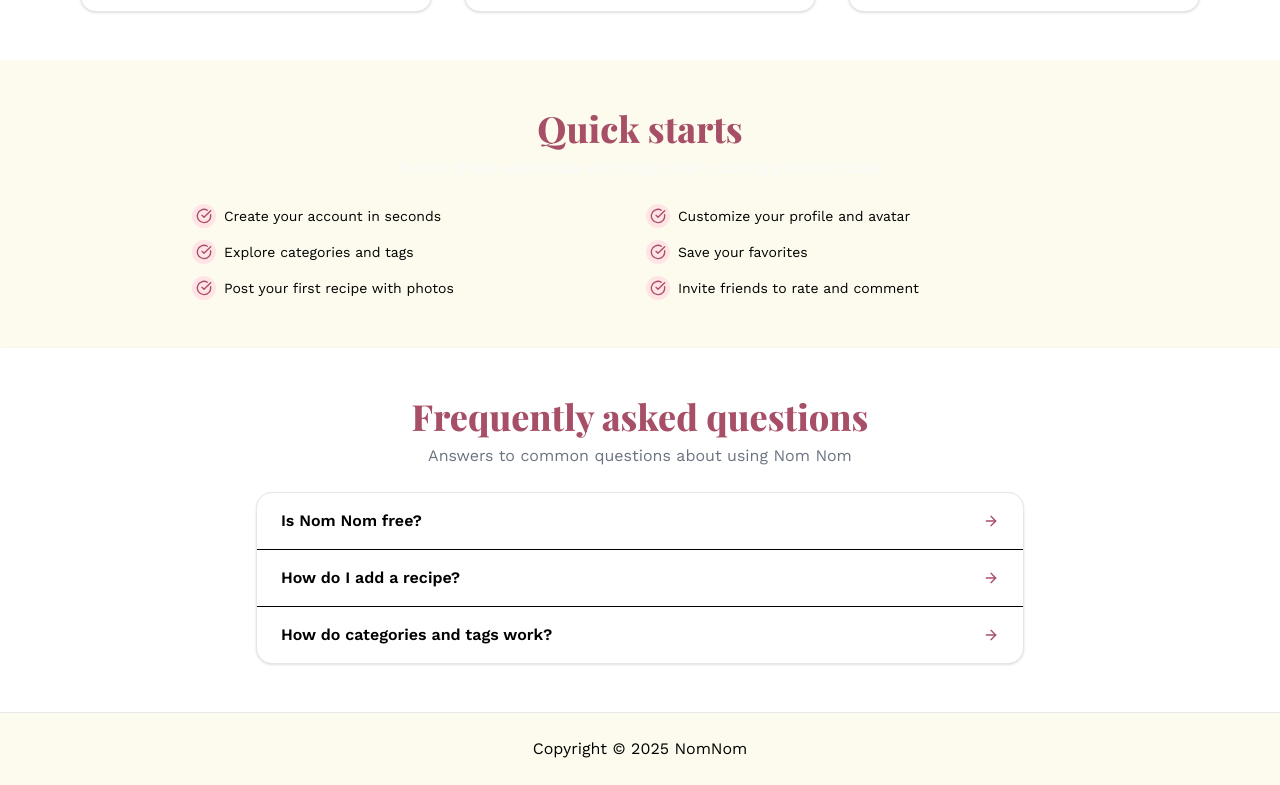
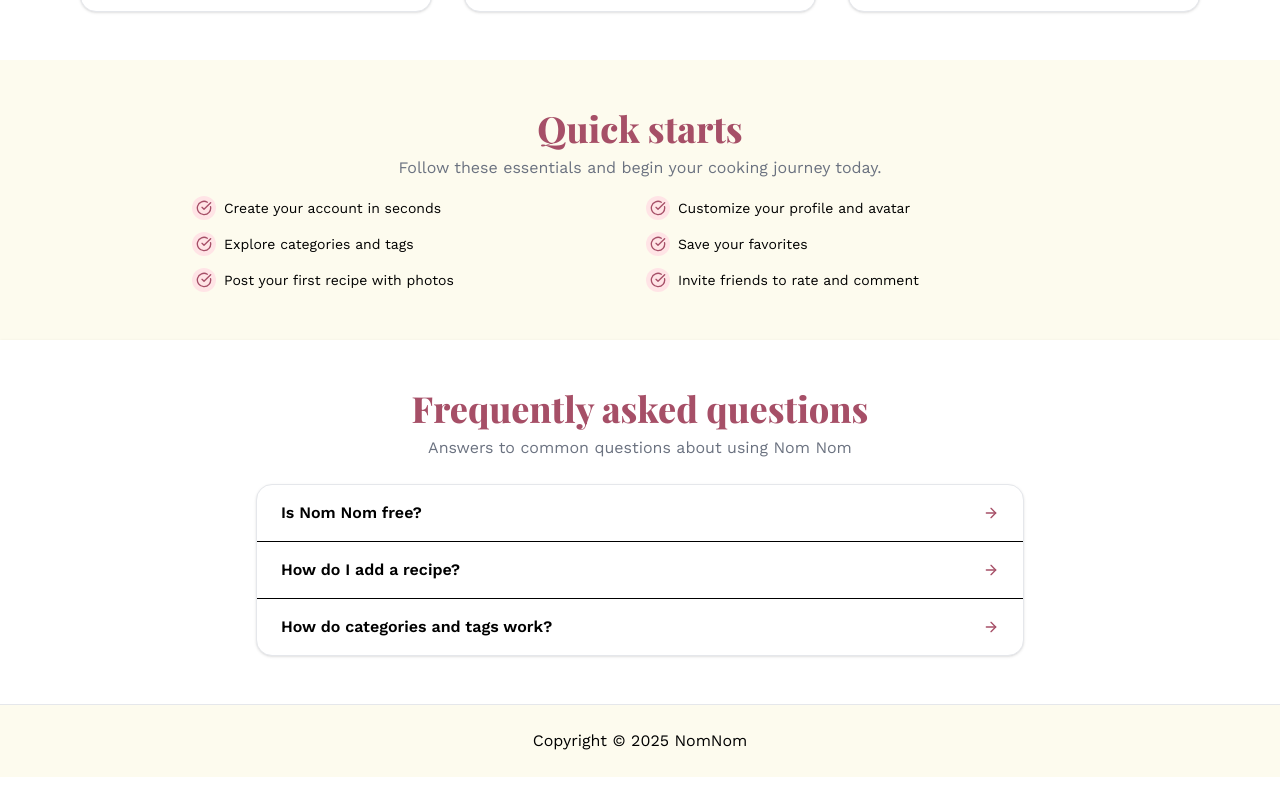
Before and after one commit to Tam-NhuBh/Food_Sharing_Frontend, a React (Vite) app: page /about in a window 1280 px wide. Shown: the part 923-1708 px from the top of the page. Built offline with nearby package versions, Linux system fonts and the light colour scheme; no server answers; a web font is replaced by a local one; what miragejs would draw is missing.

Commit message:
Update index.tsx

```diff
--- a/src/components/QuickStart/index.tsx
+++ b/src/components/QuickStart/index.tsx
@@ -4,11 +4,11 @@ import { quickStats } from "../../constants";
 export default function QuickStats() {
   return (
     <div className="text-black  max-w-4xl mx-auto">
-      <div className="mb-6 text-center">
+      <div className="text-center">
         <h2 className="font-playfair font-extrabold text-primary text-3xl md:text-4xl">
           Quick starts
         </h2>
-        <p className="mt-2 text-light-gray max-w-xl mx-auto">
+        <p className="mt-2 mb-4 text-gray max-w-xl mx-auto">
           Follow these essentials and begin your cooking journey today.
         </p>
       </div>
```
